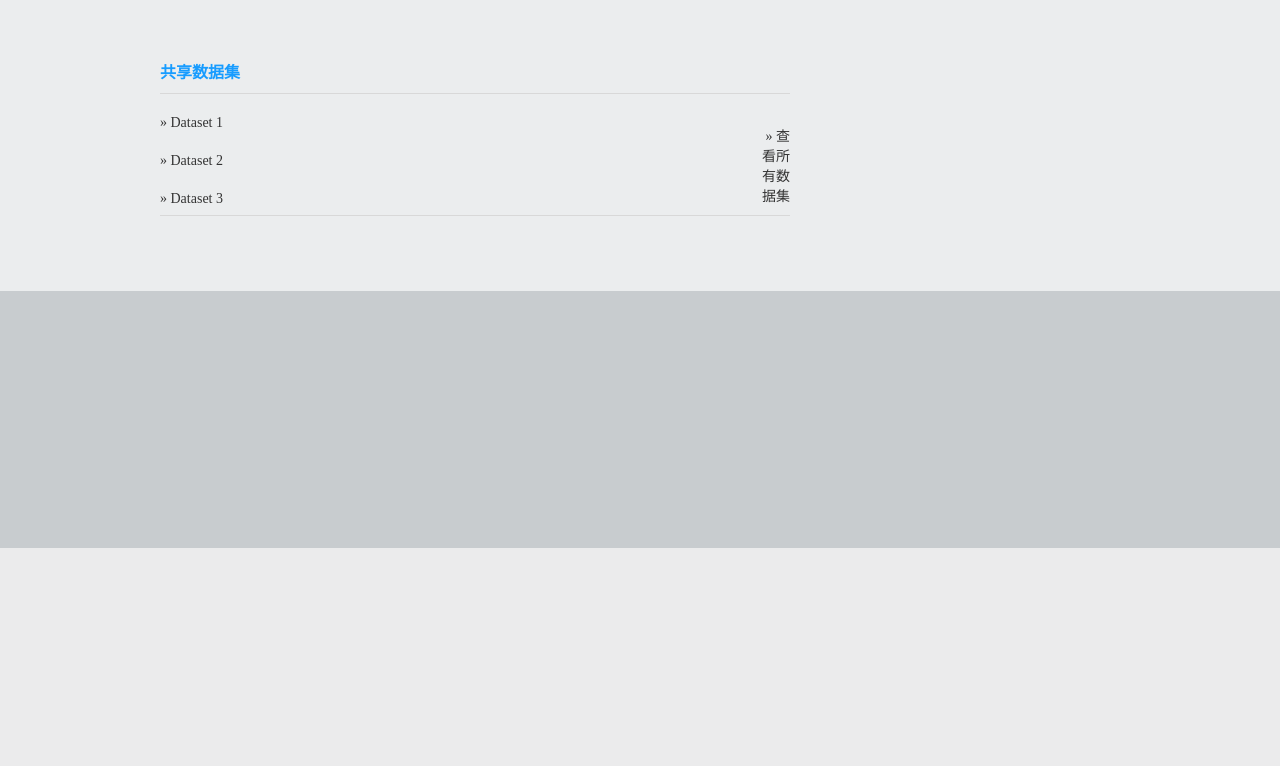
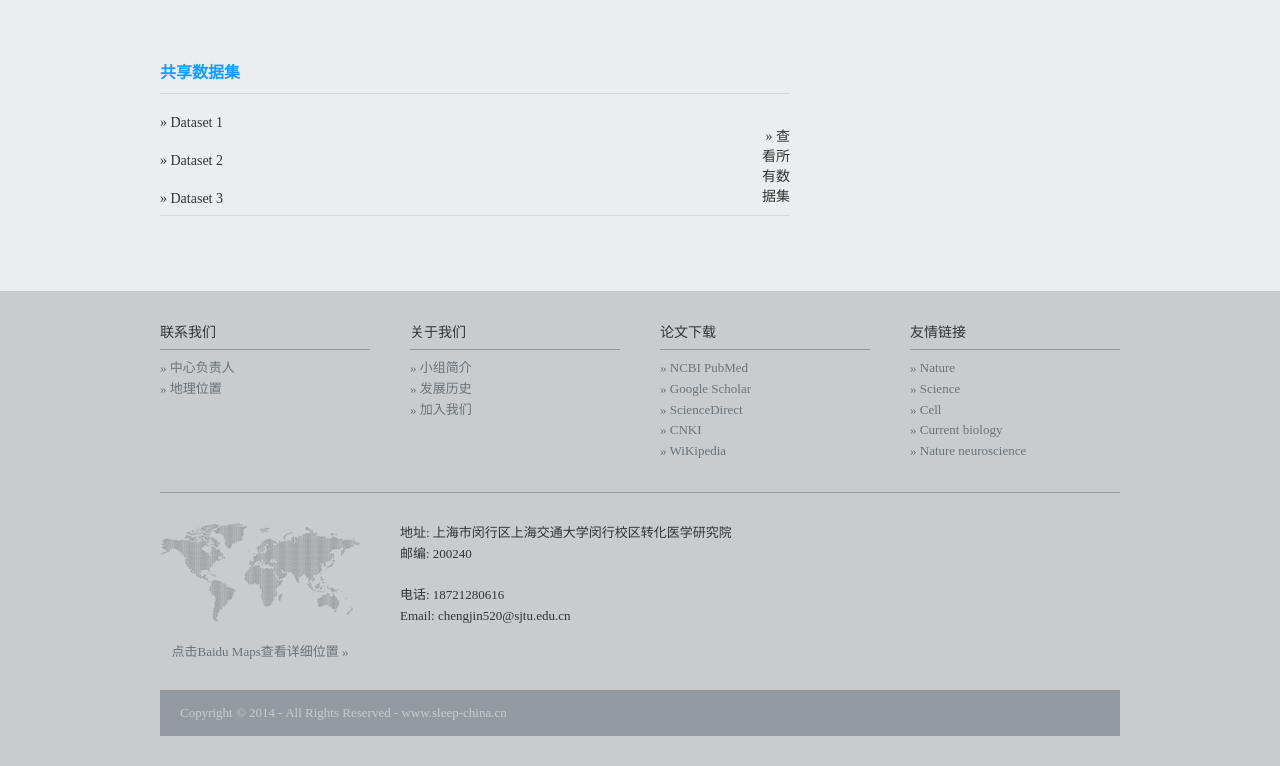
Before and after one commit to Yuan1z0825/djangoProject, a Django app: page /dataset_info/index.html in a window 1280 px wide. Shown: the part 252-1018 px from the top of the page. Before the commit the page ends 800 px from the top, so only its background shows below. Run offline with Django 3.2, Linux system fonts and the light colour scheme.

Commit message:
微调数据集共享页面

```diff
--- a/app01/templates/dataset_info/index.html
+++ b/app01/templates/dataset_info/index.html
@@ -71,15 +71,74 @@
         </div>
     </div>
 
-    <!-- Wrapper -->
-    <div class="wrapper">
-        <!-- ... [Your footer and other content here] ... -->
+<div class="wrapper">
+  <div id="academiclinks" class="clear">
+    <div class="linkbox">
+      <h2>联系我们</h2>
+      <ul>
+        <li><a href="../researchers/index.html">&raquo; 中心负责人</a></li>
+        <li><a href="../aboutUs/join.html">&raquo; 地理位置</a></li>
+      </ul>
     </div>
-
-    <!-- Wrapper -->
-    <div class="wrapper">
-        <!-- ... [Your footer and other content here] ... -->
+    <div class="linkbox">
+      <h2>关于我们</h2>
+      <ul>
+        <li><a href="../aboutUs/index.html">&raquo; 小组简介</a></li>
+        <li><a href="../aboutUs/history.html">&raquo; 发展历史</a></li>
+        <li><a href="../aboutUs/join.html">&raquo; 加入我们</a></li>
+      </ul>
     </div>
+    <div class="linkbox">
+      <h2>论文下载</h2>
+      <ul>
+        <li><a href="http://www.ncbi.nlm.nih.gov/pubmed/" target="view_window">&raquo; NCBI PubMed</a></li>
+        <li><a href="http://scholar.google.com.hk/schhp?client=aff-360daohang&hl=zh-CN&tab=ws" target="view_window">&raquo; Google Scholar</a></li>
+        <li><a href="http://www.sciencedirect.com/" target="view_window">&raquo; ScienceDirect</a></li>
+        <li><a href="http://www.cnki.net/" target="view_window">&raquo; CNKI</a></li>
+        <li><a href="http://en.wikipedia.org/wiki/Wiki" target="view_window">&raquo; WiKipedia</a></li>
+      </ul>
+    </div>
+    <div class="linkbox last">
+      <h2>友情链接</h2>
+      <ul>
+        <li><a href="http://www.nature.com/" target="view_window">&raquo; Nature</a></li>
+        <li><a href="http://www.sciencemag.org/" target="view_window">&raquo; Science</a></li>
+        <li><a href="http://www.cell.com/" target="view_window">&raquo; Cell</a></li>
+        <li><a href="http://www.cell.com/current-biology/" target="view_window">&raquo; Current biology</a></li>
+        <li><a href="http://www.nature.com/neuro/index.html" target="view_window">&raquo; Nature neuroscience</a></li>
+      </ul>
+    </div>
+  </div>
+</div>
+<!-- ####################################################################################################### -->
+<div class="wrapper">
+  <div id="footer" class="clear">
+    <!-- ####################################################################################################### -->
+    <div class="fl_left clear">
+      <div class="fl_left center">
+        <a href="../aboutUs/join.html"><img src="../images/demo/worldmap.gif" alt="" /><br/>点击Baidu Maps查看详细位置 &raquo;</a>
+	  </div>
+      <address>
+      地址: 上海市闵行区上海交通大学闵行校区转化医学研究院
+<br />
+      邮编: 200240
+<br />
+      <br />
+      电话: 18721280616
+<br />
+      Email: <!--a href="#"-->chengjin520@sjtu.edu.cn
+<!--/a-->
+      </address>
+    </div>
+    <div id="copyright" class="clear">
+      <p class="fl_left">Copyright &copy; 2014 - All Rights Reserved - <a href="http://www.sleep-china.cn/">www.sleep-china.cn</a></p>
+      <!--p class="fl_right"><a href="#" title="Digital Medical Laboratory
+">Digital Medical Laboratory
+</a></p-->
+    </div>
+    <!-- ####################################################################################################### -->
+  </div>
+</div>
 </body>
 
 </html>
```
